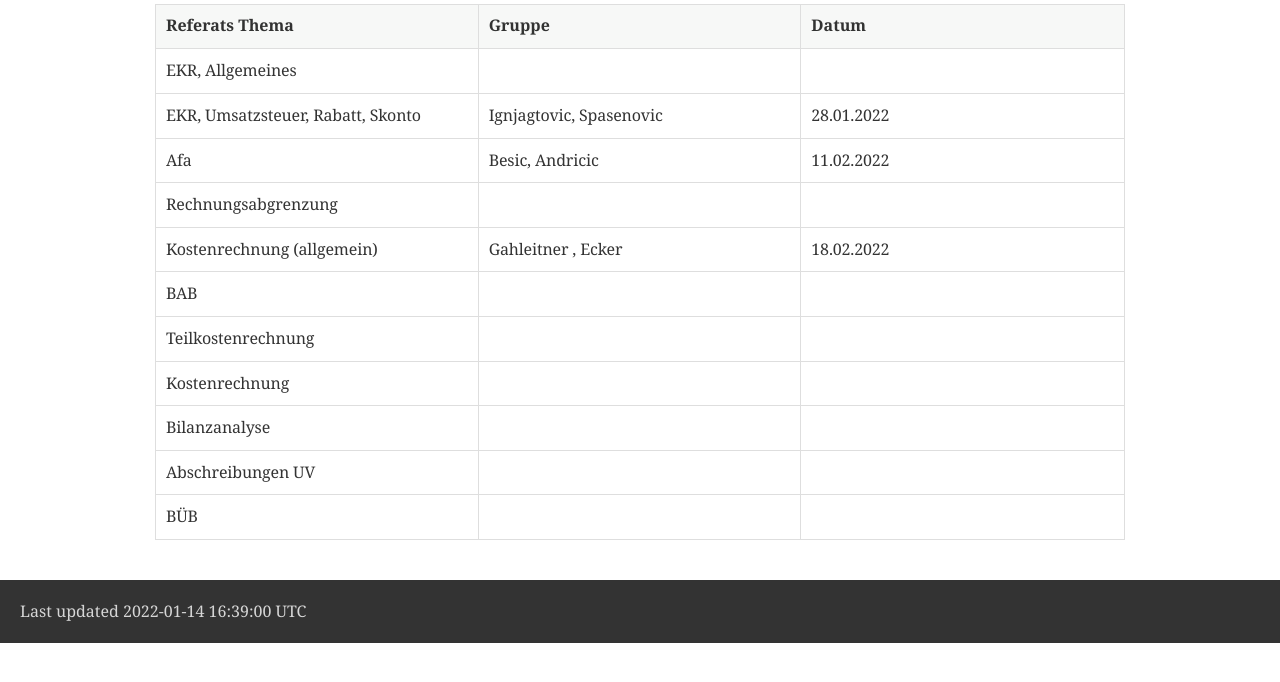
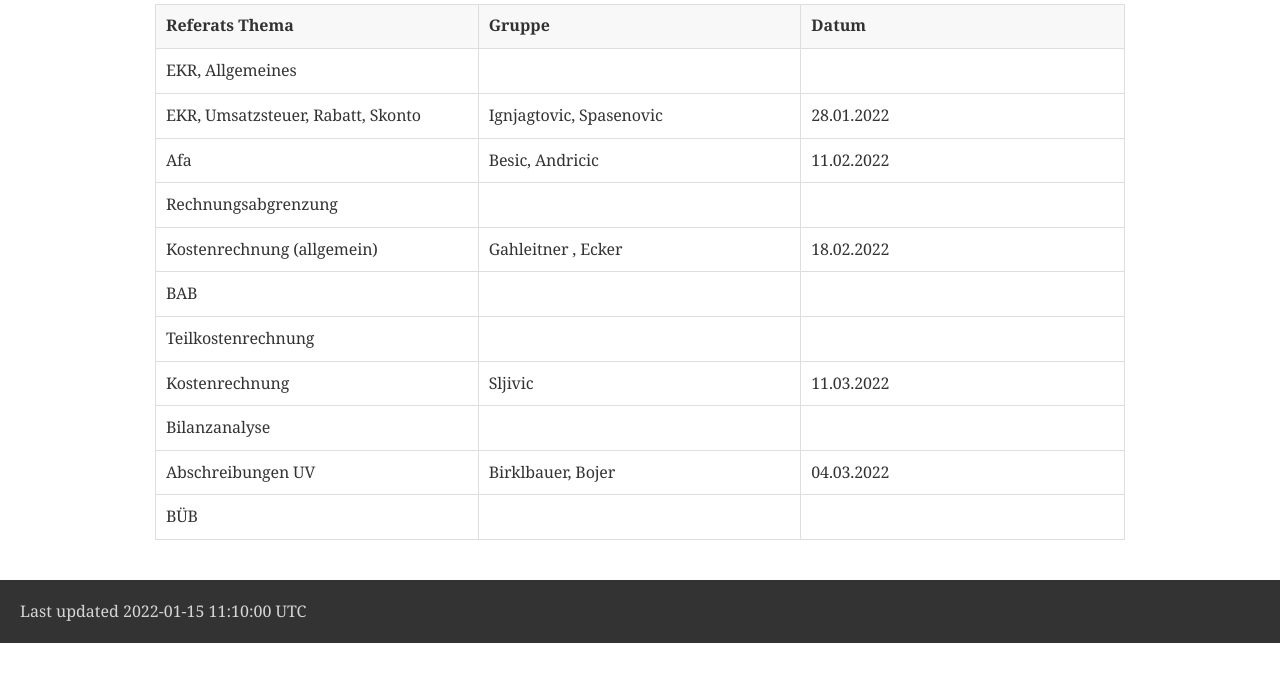
Before and after one commit to davidenkovic/rechnungswesen, a plain HTML site: page docs/index.html in a window 1280 px wide. Shown: the part 114-796 px from the top of the page. Drawn offline with nearby package versions, Linux system fonts and the light colour scheme; a web font is replaced by a local one.

Commit message:
update Demo Website

```diff
--- a/docs/index.html
+++ b/docs/index.html
@@ -494,8 +494,8 @@ body.book #toc,body.book #preamble,body.book h1.sect0,body.book .sect1>h2{page-b
 </tr>
 <tr>
 <td class="tableblock halign-left valign-top"><p class="tableblock">Kostenrechnung</p></td>
-<td class="tableblock halign-left valign-top"></td>
-<td class="tableblock halign-left valign-top"></td>
+<td class="tableblock halign-left valign-top"><p class="tableblock">Sljivic</p></td>
+<td class="tableblock halign-left valign-top"><p class="tableblock">11.03.2022</p></td>
 </tr>
 <tr>
 <td class="tableblock halign-left valign-top"><p class="tableblock">Bilanzanalyse</p></td>
@@ -504,8 +504,8 @@ body.book #toc,body.book #preamble,body.book h1.sect0,body.book .sect1>h2{page-b
 </tr>
 <tr>
 <td class="tableblock halign-left valign-top"><p class="tableblock">Abschreibungen UV</p></td>
-<td class="tableblock halign-left valign-top"></td>
-<td class="tableblock halign-left valign-top"></td>
+<td class="tableblock halign-left valign-top"><p class="tableblock">Birklbauer, Bojer</p></td>
+<td class="tableblock halign-left valign-top"><p class="tableblock">04.03.2022</p></td>
 </tr>
 <tr>
 <td class="tableblock halign-left valign-top"><p class="tableblock">BÜB</p></td>
@@ -517,7 +517,7 @@ body.book #toc,body.book #preamble,body.book h1.sect0,body.book .sect1>h2{page-b
 </div>
 <div id="footer">
 <div id="footer-text">
-Last updated 2022-01-14 16:39:00 UTC
+Last updated 2022-01-15 11:10:00 UTC
 </div>
 </div>
 </body>
```
